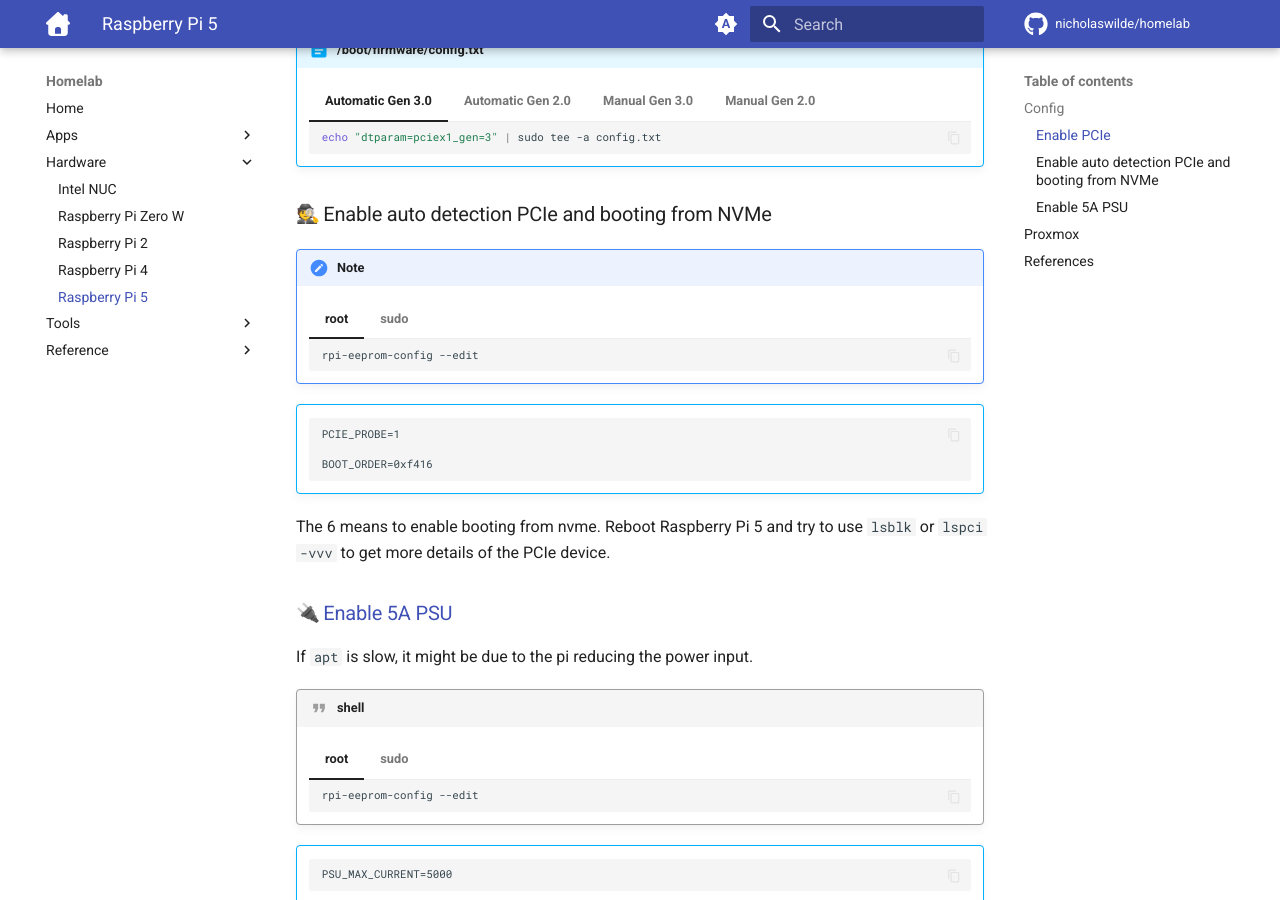
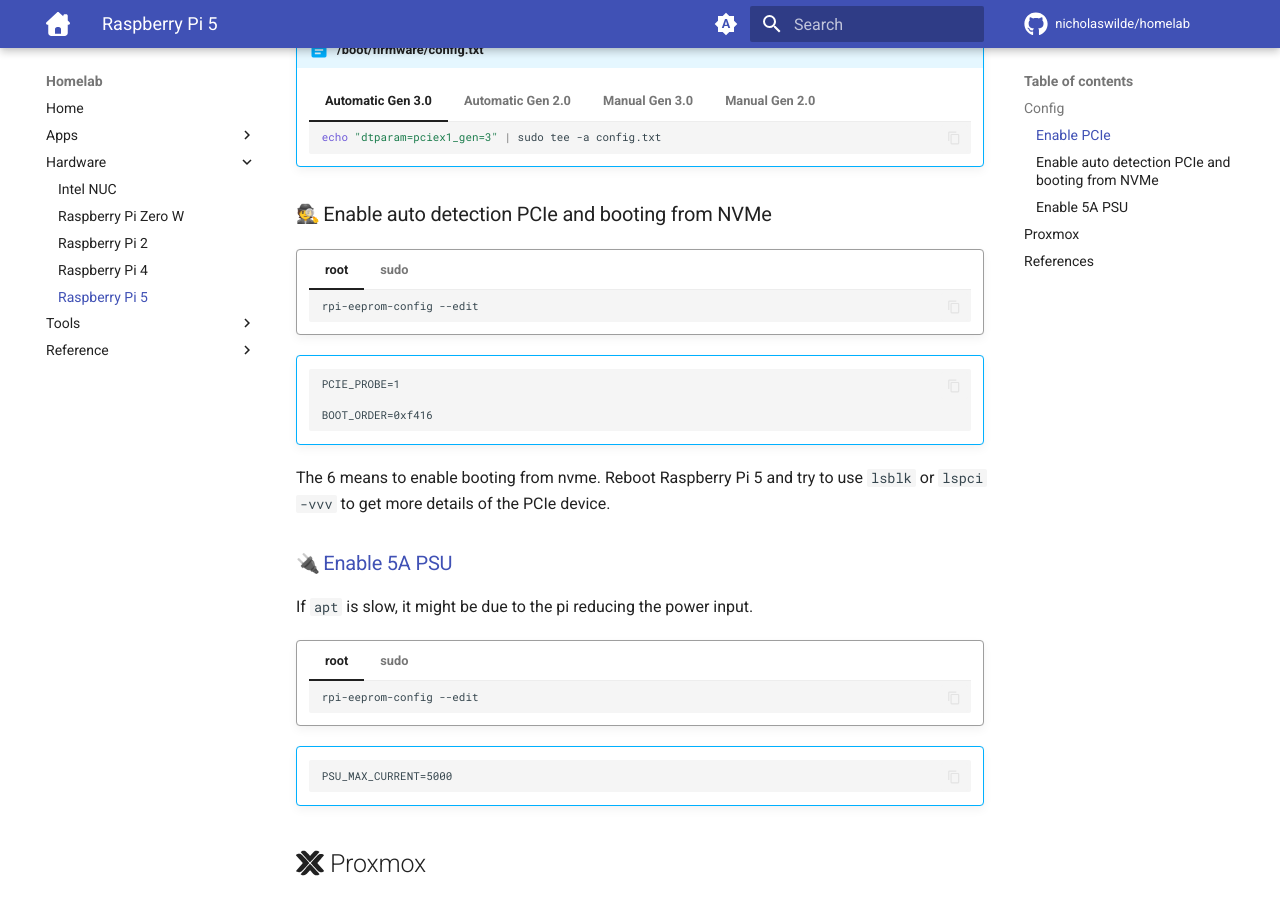
Before and after one commit to nicholaswilde/homelab, an MkDocs documentation site: the page built from docs/hardware/rpi5.md, in a window 1280 px wide and 900 px high, scrolled down 663 px. Built offline with MkDocs 1.6.1 and Material for MkDocs 9.7.7, drawn with Linux system fonts in a browser that asks for light colours; emoji names are drawn with the system emoji font; comment, search, counter and statistics services are not loaded.

Commit message:
Update rpi5.md

```diff
--- a/docs/hardware/rpi5.md
+++ b/docs/hardware/rpi5.md
@@ -54,7 +54,7 @@
 
 ### :detective: Enable auto detection PCIe and booting from NVMe
 
-!!! note
+!!! quote ""
 
     === "root"
 
@@ -82,7 +82,7 @@
 
 If `apt` is slow, it might be due to the pi reducing the power input.
 
-!!! quote "shell"
+!!! quote ""
 
     === "root"
 
```
